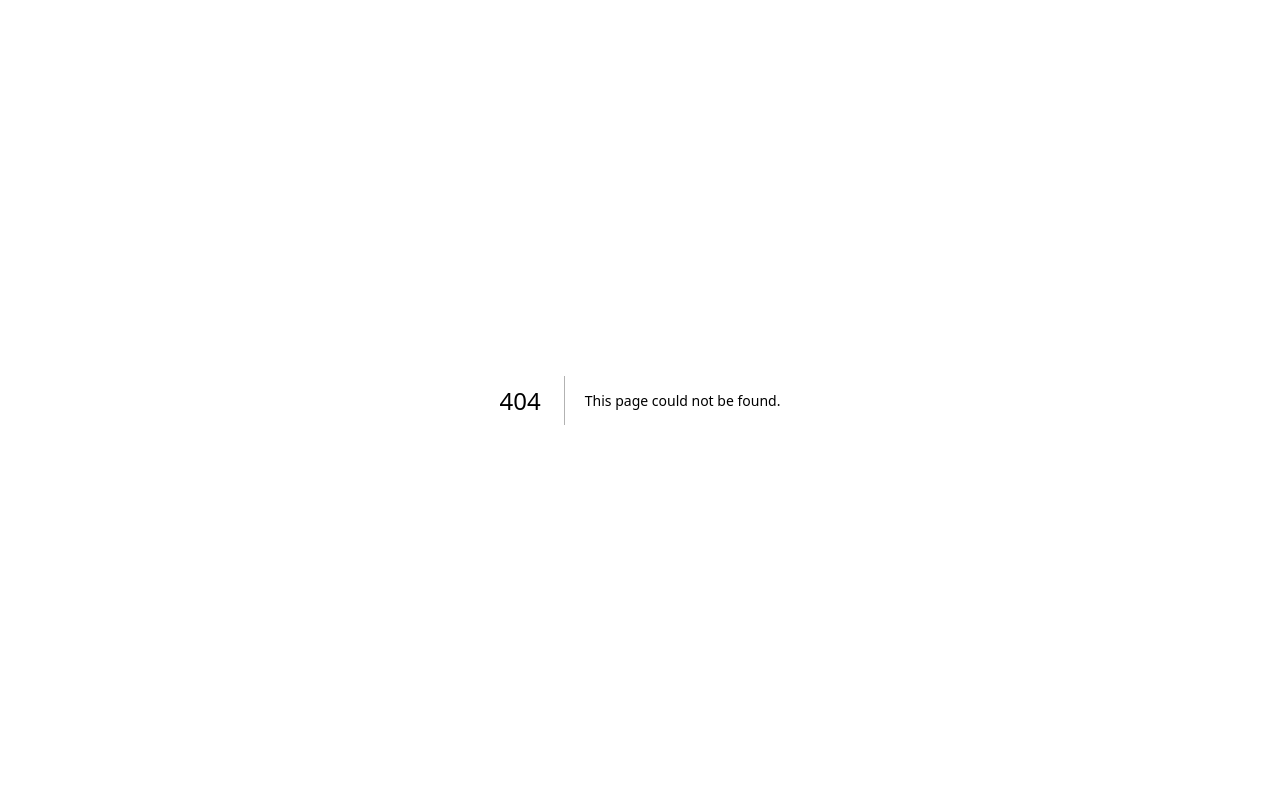
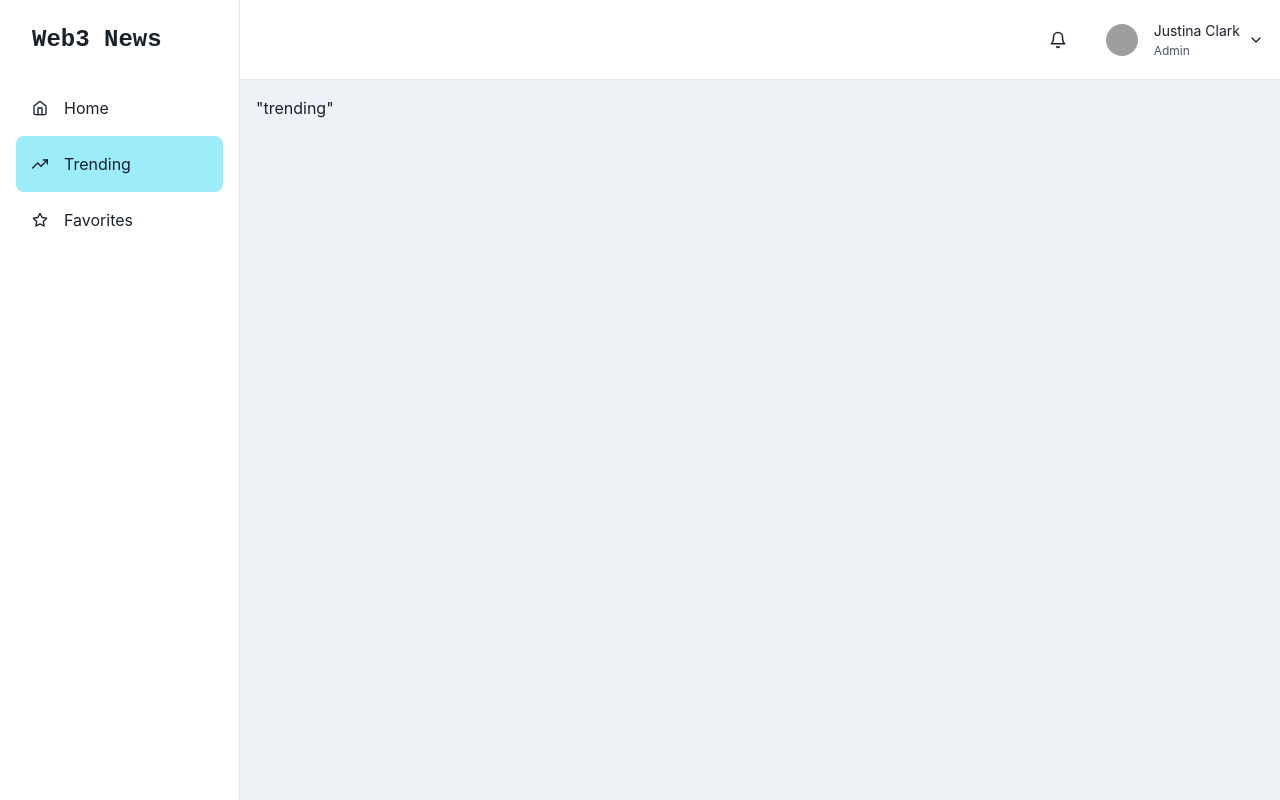
Before and after one commit to gofenix/my-news, a Next.js app: page /trending in a window 1280 px wide. Before the commit this address had no page. Built offline with nearby package versions, Linux system fonts and the light colour scheme; grey boxes are pictures that could not be loaded.

Commit message:
feat: add router

```diff
--- a/src/components/Sider.tsx
+++ b/src/components/Sider.tsx
@@ -23,28 +23,26 @@ import {
 import {
   FiHome,
   FiTrendingUp,
-  FiCompass,
   FiStar,
-  FiSettings,
   FiMenu,
   FiBell,
   FiChevronDown,
 } from 'react-icons/fi';
 import { IconType } from 'react-icons';
-import { NewItem } from '@/data/data';
-import { getAll } from '@/data/supabase';
-import { useState, useEffect, ComponentClass, ReactNode } from 'react';
-import NewsList from '@/components/NewsList';
-import Simple from '@/components/Simple';
+import { ReactNode } from 'react';
 import Link from 'next/link';
+import { useRouter } from 'next/router';
 
 interface LinkItemProps {
   name: string;
   icon: IconType;
+  href: string;
 }
 
 interface NavItemProps extends FlexProps {
   icon: IconType;
+  href: string;
+  activeLink: string;
   children: React.ReactNode;
 }
 
@@ -54,17 +52,22 @@ interface MobileProps extends FlexProps {
 
 interface SidebarProps extends BoxProps {
   onClose: () => void;
+  activeLink: string;
 }
 
 export const LinkItems: Array<LinkItemProps> = [
-  { name: 'Home', icon: FiHome },
-  { name: 'Trending', icon: FiTrendingUp },
-  { name: 'Explore', icon: FiCompass },
-  { name: 'Favourites', icon: FiStar },
-  { name: 'Settings', icon: FiSettings },
+  { name: 'Home', icon: FiHome, href: '/' },
+  { name: 'Trending', icon: FiTrendingUp, href: '/trending' },
+  //   { name: 'Explore', icon: FiCompass, href: '/explore' },
+  { name: 'Favorites', icon: FiStar, href: '/favorites' },
+  //   { name: 'Settings', icon: FiSettings, href: '/settings' },
 ];
 
-export const SidebarContent = ({ onClose, ...rest }: SidebarProps) => {
+export const SidebarContent = ({
+  onClose,
+  activeLink,
+  ...rest
+}: SidebarProps) => {
   return (
     <Box
       transition="3s ease"
@@ -77,13 +80,22 @@ export const SidebarContent = ({ onClose, ...rest }: SidebarProps) => {
       {...rest}
     >
       <Flex h="20" alignItems="center" mx="8" justifyContent="space-between">
-        <Text fontSize="2xl" fontFamily="monospace" fontWeight="bold">
+        <Text
+          fontSize="2xl"
+          fontFamily="monospace"
+          fontWeight="bold"
+        >
           Web3 News
         </Text>
         <CloseButton display={{ base: 'flex', md: 'none' }} onClick={onClose} />
       </Flex>
       {LinkItems.map((link) => (
-        <NavItem key={link.name} icon={link.icon}>
+        <NavItem
+          key={link.name}
+          icon={link.icon}
+          href={link.href}
+          activeLink={activeLink}
+        >
           {link.name}
         </NavItem>
       ))}
@@ -91,7 +103,15 @@ export const SidebarContent = ({ onClose, ...rest }: SidebarProps) => {
   );
 };
 
-export const NavItem = ({ icon, children, ...rest }: NavItemProps) => {
+export const NavItem = ({
+  icon,
+  href,
+  activeLink,
+  children,
+  ...rest
+}: NavItemProps) => {
+  const router = useRouter();
+
   return (
     <Box
       as="a"
@@ -106,19 +126,23 @@ export const NavItem = ({ icon, children, ...rest }: NavItemProps) => {
         borderRadius="lg"
         role="group"
         cursor="pointer"
-        _hover={{
-          bg: 'cyan.400',
-          color: 'white',
+        bg={activeLink === href ? 'cyan.200' : 'transparent'}
+        // _hover={{
+        //   transform: 'translateY(-2px)',
+        //   boxShadow: 'lg',
+        // }}
+        {...rest}
+        onClick={() => {
+          router.push(href);
         }}
-        {...rest}
       >
         {icon && (
           <Icon
             mr="4"
             fontSize="16"
-            _groupHover={{
-              color: 'white',
-            }}
+            // _groupHover={{
+            //   color: 'white',
+            // }}
             as={icon}
           />
         )}
@@ -212,16 +236,18 @@ export const MobileNav = ({ onOpen, ...rest }: MobileProps) => {
   );
 };
 
-interface IProps {
+interface ContentProps {
   children: ReactNode;
+  activeLink: string;
 }
-export const SidebarWithHeader: React.FC<IProps> = ({ children }) => {
+export const SidebarWithHeader = ({ children, activeLink }: ContentProps) => {
   const { isOpen, onOpen, onClose } = useDisclosure();
 
   return (
     <Box minH="100vh" bg={useColorModeValue('gray.100', 'gray.900')}>
       <SidebarContent
         onClose={() => onClose}
+        activeLink={activeLink}
         display={{ base: 'none', md: 'block' }}
       />
       <Drawer
--- a/src/pages/chat.tsx
+++ /dev/null
@@ -1,24 +0,0 @@
-import { useChat } from 'ai/react';
-
-export default function Chat() {
-  const { messages, input, handleInputChange, handleSubmit } = useChat();
-
-  return (
-    <div>
-      {messages.map((m) => (
-        <div key={m.id}>
-          {m.role === 'user' ? 'User: ' : 'AI: '}
-          {m.content}
-        </div>
-      ))}
-
-      <form onSubmit={handleSubmit}>
-        <label>
-          Say something...
-          <input value={input} onChange={handleInputChange} />
-        </label>
-        <button type="submit">Send</button>
-      </form>
-    </div>
-  );
-}
--- a/src/pages/complete.tsx
+++ /dev/null
@@ -1,33 +0,0 @@
-import { useCompletion } from 'ai/react';
-
-export default function Completion() {
-  const {
-    completion,
-    input,
-    stop,
-    isLoading,
-    handleInputChange,
-    handleSubmit,
-  } = useCompletion({
-    api: '/api/completion',
-  });
-
-  return (
-    <div>
-      <form onSubmit={handleSubmit}>
-        <input
-          value={input}
-          placeholder="Enter your prompt..."
-          onChange={handleInputChange}
-        />
-        <p>Completion result: {completion}</p>
-        <button type="button" onClick={stop}>
-          Stop
-        </button>
-        <button disabled={isLoading} type="submit">
-          Submit
-        </button>
-      </form>
-    </div>
-  );
-}
--- /dev/null
+++ b/src/pages/favorites.tsx
@@ -0,0 +1,14 @@
+import { NewItem } from '@/data/data';
+import { getAll } from '@/data/supabase';
+import { useState, useEffect } from 'react';
+import NewsList from '@/components/NewsList';
+import Simple from '@/components/Simple';
+import { SidebarWithHeader } from '@/components/Sider';
+
+const Page = () => {
+  return <>"favorites"</>;
+};
+
+export default function FavoritesPage() {
+  return <SidebarWithHeader children={<Page />} activeLink="/favorites" />;
+}
--- a/src/pages/index.tsx
+++ b/src/pages/index.tsx
@@ -1,22 +1,11 @@
-import {
-  Box,
-  useColorModeValue,
-  Drawer,
-  DrawerContent,
-  useDisclosure,
-} from '@chakra-ui/react';
 import { NewItem } from '@/data/data';
 import { getAll } from '@/data/supabase';
 import { useState, useEffect } from 'react';
 import NewsList from '@/components/NewsList';
 import Simple from '@/components/Simple';
-import {
-  MobileNav,
-  SidebarContent,
-  SidebarWithHeader,
-} from '@/components/Sider';
+import { SidebarWithHeader } from '@/components/Sider';
 
-const App = () => {
+const Page = () => {
   const [data, setData] = useState([] as NewItem[]);
 
   const handleUp = async () => {
@@ -38,6 +27,6 @@ const App = () => {
   );
 };
 
-export default function Home() {
-  return <SidebarWithHeader children={<App />} />;
+export default function HomePage() {
+  return <SidebarWithHeader children={<Page />} activeLink="/" />;
 }
--- a/src/pages/old.tsx
+++ /dev/null
@@ -1,35 +0,0 @@
-import { Box, Flex } from '@chakra-ui/react';
-import Simple from '@/components/Simple';
-import Nav from '@/components/Nav';
-import { useEffect, useState } from 'react';
-import { NewItem } from '@/data/data';
-import { getAll } from '@/data/supabase';
-import NewsList from '@/components/NewsList';
-
-export default function Home() {
-  const [data, setData] = useState([] as NewItem[]);
-
-  const handleUp = async () => {
-    const all = await getAll();
-    setData(all);
-  };
-
-  useEffect(() => {
-    getAll().then((res) => {
-      setData(res);
-    });
-  }, []);
-
-  return (
-    <Box bgImage={'bg.svg'} bgRepeat={'no-repeat'} bgSize={'auto'}>
-      <Nav></Nav>
-      <Box m={'6'}></Box>
-      <Flex justifyContent={'center'}>
-        <Box w={'60%'}>
-          <Simple handleUp={handleUp}></Simple>
-          <NewsList data={data} handleUp={handleUp} />
-        </Box>
-      </Flex>
-    </Box>
-  );
-}
--- /dev/null
+++ b/src/pages/trending.tsx
@@ -0,0 +1,9 @@
+import { SidebarWithHeader } from '@/components/Sider';
+
+const Page = () => {
+  return <>"trending"</>;
+};
+
+export default function TrendingPage() {
+  return <SidebarWithHeader children={<Page />} activeLink="/trending" />;
+}
```
